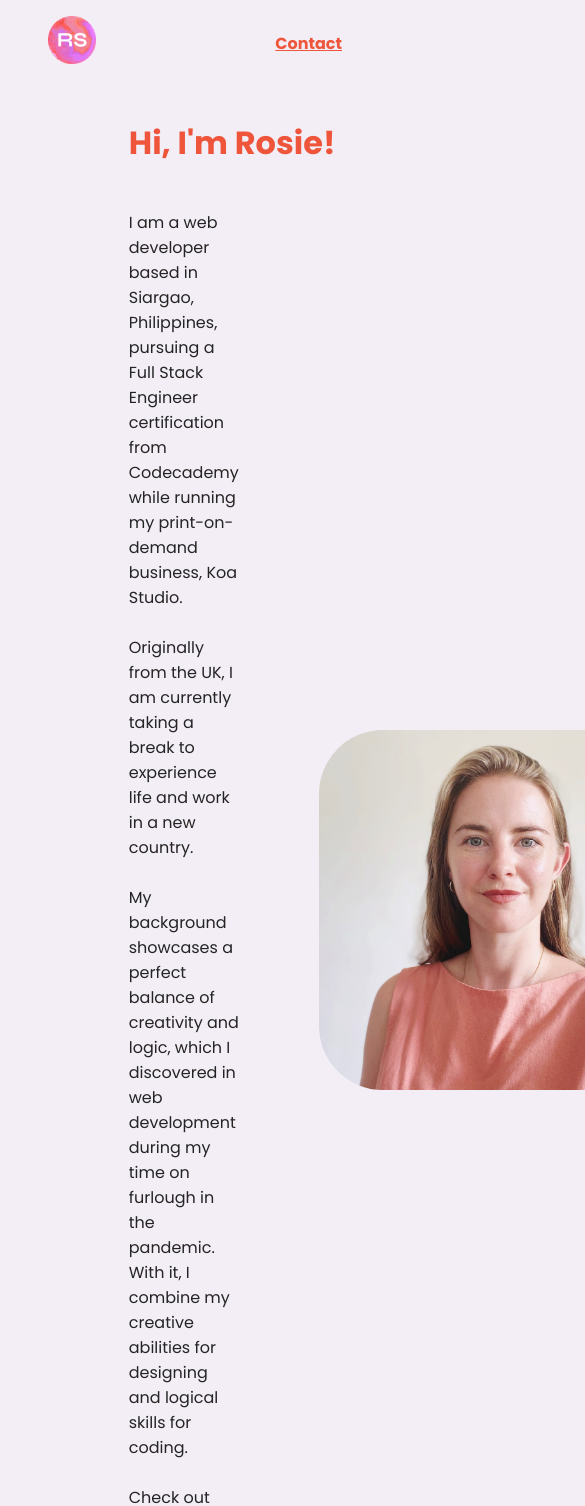
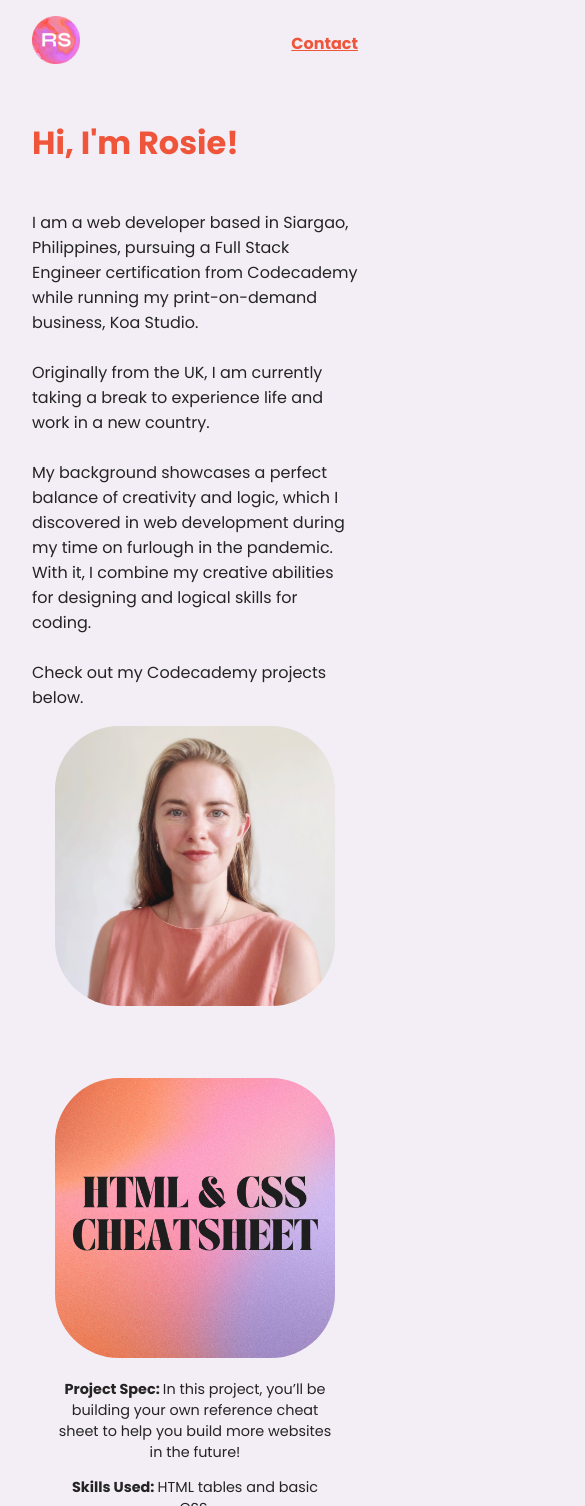
Before and after one commit to rosieswainson/rosieswainson.github.io, a plain HTML site: page index.html in a window 390 px wide. Shown: the top 1506 px of the page, 585 px wide, since content can reach past the window. Drawn offline with Linux system fonts and the light colour scheme; a web font is replaced by a local one.

Commit message:
Update media queries

```diff
--- a/Resources/CSS/index.css
+++ b/Resources/CSS/index.css
@@ -19,24 +19,23 @@ body {
 
 /* ---------- MEDIA QUERIES ---------- */
 
-@media only screen and (max-width: 425px) {
- /* color: red*/
+/* @media only screen and (max-width: 425px) {
+
 }
 
 @media only screen and (max-width: 375px) {
-/* color: red*/
+
 }
 
 @media only screen and (max-width: 320px) {
-/* color: red*/
-}
+
+} */
 
 /* ---------- HEADER STYLES ---------- */
 
 .header-container {
     max-width: 1920px;
     padding: 1rem 3rem;
-
 }
 
 .nav-bar {
@@ -75,16 +74,18 @@ body {
 /* ---------- MEDIA QUERIES ---------- */
 
 @media only screen and (max-width: 768px) {
-/* color: red*/
+    .header-container {
+        padding: 1rem 2rem;
+    }
 }
 
-@media only screen and (max-width: 425px) {
-/* color: red*/
+/* @media only screen and (max-width: 425px) {
+
 }
 
 @media only screen and (max-width: 320px) {
-/* color: red*/
-}
+
+} */
 
 /* ---------- ABOUT ME SECTION ---------- */
 
@@ -98,7 +99,6 @@ body {
     font-size: 2rem;
     color: hsl(9, 84%, 58%);
     text-align: left;
-    /* margin-top: 2rem;*/
     padding-left: 5rem;
 }
 
@@ -120,6 +120,51 @@ body {
     border-radius: 4rem;
     height: auto;
 }
+
+/* ---------- MEDIA QUERIES ---------- */
+
+@media only screen and (max-width: 768px) {
+    .about-me-container {
+        width: 100%;
+    }
+
+    .about-me-container h2 {
+        padding-left: 2rem;
+    }
+
+    .about-me {
+        display: flex;
+        align-items: flex-start;
+        justify-content: flex-start;
+        padding: 0 2rem;
+    }
+
+    .about-me img {
+        width: 17.5rem;
+    }
+
+}
+
+@media only screen and (max-width: 425px) {
+    .about-me {
+        display: flex;
+        flex-direction: column;
+        align-items: center;
+        justify-content: center;
+    }
+
+    .about-me p {
+        padding-right: 0;
+    }
+}
+
+/* @media only screen and (max-width: 375px) {
+
+}
+
+@media only screen and (max-width: 320px) {
+
+} */
 
 /* ---------- PROJECTS FLEXBOX ---------- */
 
@@ -164,7 +209,7 @@ body {
 
 @media only screen and (max-width: 768px) {
     .project img, .project p {
-        width: 18rem;
+        width: 17.5rem;
         height: auto;
         font-size: 1rem;
     }
@@ -177,25 +222,19 @@ body {
 
 @media only screen and (max-width: 425px) {
     .project img, .project p {
-        width: 23rem;
+        width: 17.5rem;
         height: auto;
         font-size: 0.9rem;
     }
 }
 
-@media only screen and (max-width: 375px) {
-    .project img, .project p {
-        width: 20rem;
-        height: auto;
-        font-size: 0.9rem;
+/* @media only screen and (max-width: 375px) {
+
     }
 }
 
 
 @media only screen and (max-width: 320px) {
-    .project img, .project p {
-        width: 15rem;
-        height: auto;
-        font-size: 0.75rem;
+
     }
-}
+} */
```
